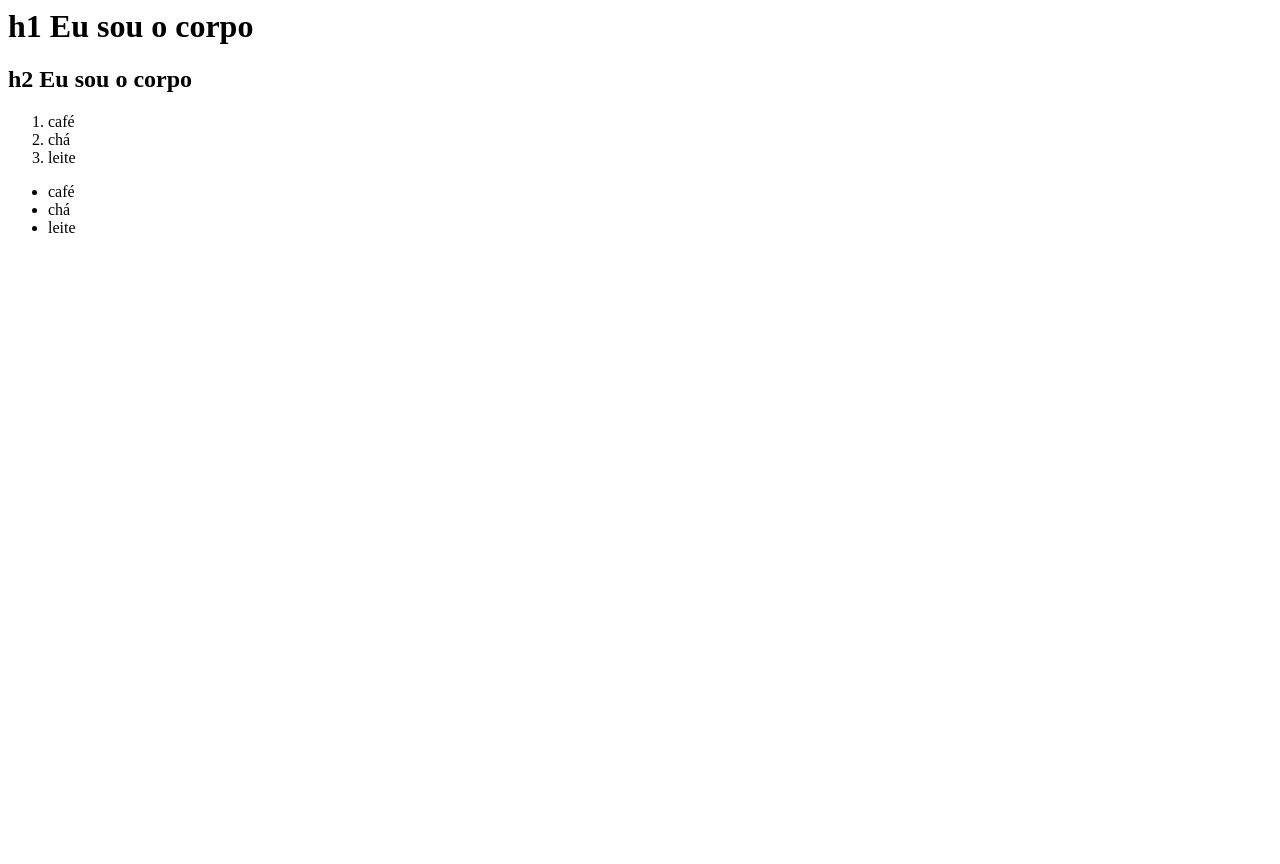
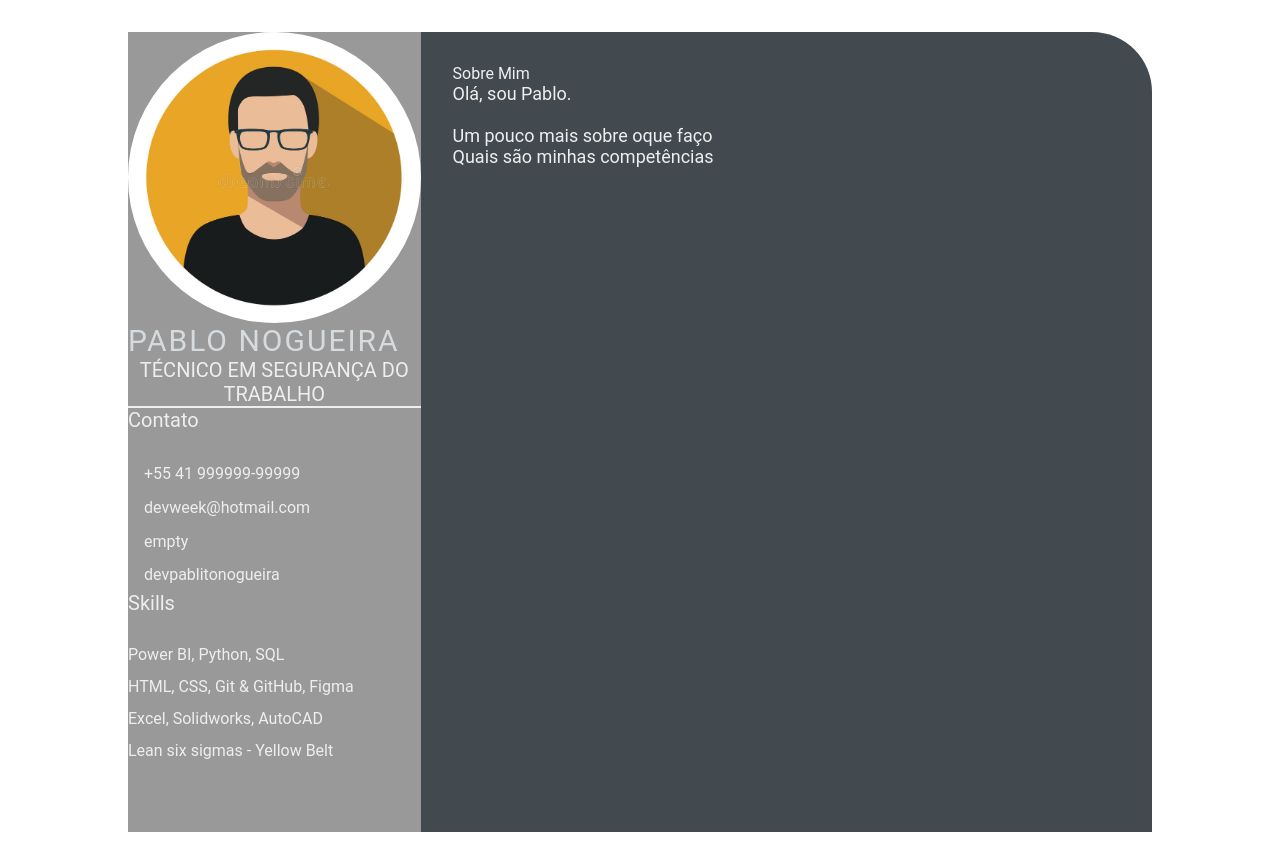
Before and after one commit to devpablitonogueira/devweekgit.github.io, a plain HTML site: page index.html in a window 1280 px wide. Before the commit the page ends 800 px from the top, so only its background shows below. Drawn offline with Linux system fonts and the light colour scheme.

Commit message:
Feature: adicionado css style e imagem para CV (#2)

```diff
--- a/index.html
+++ b/index.html
@@ -1,21 +1,53 @@
-<html>
-    <head>
-        <title>
-            Olá, eu sou a cabeça
-        </title>
-    </head>
-    <body>
-        <h1>h1 Eu sou o corpo</h1>
-        <h2>h2 Eu sou o corpo</h2>
-    </body>
-    <ol>
-        <li>café</li>
-        <li>chá</li>
-        <li>leite</li>
-    </ol>
-    <ul>
-        <li>café</li>
-        <li>chá</li>
-        <li>leite</li>
-    </ul>
+<html lang="en">
+<head>
+    <meta charset="UTF-8">
+    <meta http-equiv="X-UA-Compatible" content="IE=edge">
+    <meta name="viewport" content="width=device-width, initial-scale=1.0">
+    <title>Pablo Nogueira CV</title>
+    <link rel="stylesheet" href="style.css">
+</head>
+<body>
+    <main class="resume-contents">
+        <section class="left-section">
+            <section class="left-section-content">
+                <div class="profile">
+                    <img class="profile-image" src="img/profile-image.jpg" alt="Profile image">
+                    <p class="name">Pablo Nogueira</p>
+                    <p class="profession">Técnico em Segurança do Trabalho</p>
+                </div>
+                <div class="contact-info">
+                    <p class="left-title">Contato</p>
+                    <ul>
+                        <li><i class="fa fa-phone"></i>+55 41 999999-99999</li>
+                        <li><i class="fa fa-envelope"></i>devweek@hotmail.com</li>
+                        <li><i class="fa fa-globe"></i>empty</li>
+                        <li><i class="fa fa-github"></i>devpablitonogueira</li>
+                    </ul>
+                </div>
+                <div class="skills">
+                    <p class="left-title">Skills</p>
+                    <ul>
+                        <li><p>Power BI, Python, SQL</p></li>
+                        <li><p>HTML, CSS, Git & GitHub, Figma</p></li>
+                        <li><p>Excel, Solidworks, AutoCAD</p></li>
+                        <li><p>Lean six sigmas - Yellow Belt</p></li>
+                    </ul>
+                </div>
+            </section>
+        </section>
+            <section class="right-section">
+                <div class="right-section-contents">
+                    <section class-about gap>
+                        <div class="right-title">Sobre Mim</div>
+                        <p class="about-me-contents">
+                            Olá, sou Pablo. <br>
+                            <br>Um pouco mais sobre oque faço
+                            <br>Quais são minhas competências
+                        </p>
+                    </section>
+                </div>
+            </section>
+    </main>
+
+</body>
 </html>
--- /dev/null
+++ b/style.css
@@ -0,0 +1,103 @@
+* {
+    margin: 0;
+    padding: 0;
+    box-sizing: border-box;
+    list-style: none;
+    font-family: 'Roboto', sans-serif;
+}
+
+.resume-contents {
+    min-height: 100vh;
+    width: 80%;
+    margin: 2rem auto;
+    display: grid;
+    grid-template-columns: repeat(7, 1fr);
+}
+
+.left-section {
+    grid-column: span 2;
+    height: 100%;
+    background-color: #999999;
+}
+
+.right-section {
+    grid-column: span 5;
+    height: 100%;
+    background-color: #424a50;
+    border-radius: 0px 60px 0px 0px;
+}
+
+.left-section-contents{
+    padding: 2rem 2rem;
+}
+
+.profile {
+    width: 100%;
+    border-bottom: 2px solid #eeeeee;
+}
+
+.profile .profile-image {
+    width: 100%;
+    border-radius: 100%;
+}
+
+.name {
+    color: #D6DBDF;
+    font-size: 30px;
+    letter-spacing: 2px;
+    text-transform: uppercase;
+}
+
+.profession {
+    color: #eeeeee;
+    font-size: 20px;
+    text-transform: uppercase;
+    text-align: center;
+}
+
+/* .contact-info { border-bottom: 2px solid #1B2631; } */
+.left-title {
+    color: #eeeeee;
+    font-size: 20px;
+}
+
+.contact-info ul {
+    padding-top: 1.5rem;
+}
+
+.contact-info ul li,
+.references ul li {
+    padding: .4rem 0;
+    color: #eeeeee;
+}
+
+.contact-info ul li i,
+.references ul li i {
+    padding-right: 1rem;
+    font-size: 18px;
+    color: #eeeeee;
+}
+
+.skills ul {
+    padding-top: 1.5rem;
+}
+.skills ul li p {
+    padding: .4rem 0;
+    color: #eeeeee;
+}
+
+.right-section-contents {
+    padding: 2rem 2rem;
+}
+
+.right-title {
+    color: #eeeeee;
+}
+
+.gap {
+    padding-bottom: 2rem;
+}
+.about-me-contents {
+    font-size: 18px;
+    color: #eeeeee;
+}
```
Also changed, not shown: img/profile-image.jpg (added).
